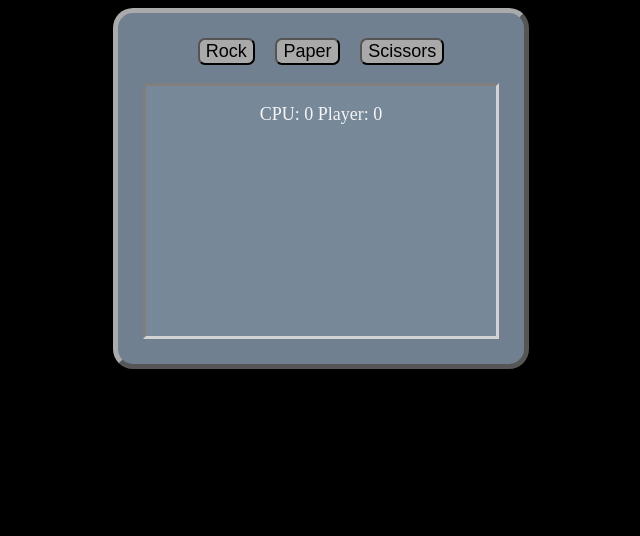
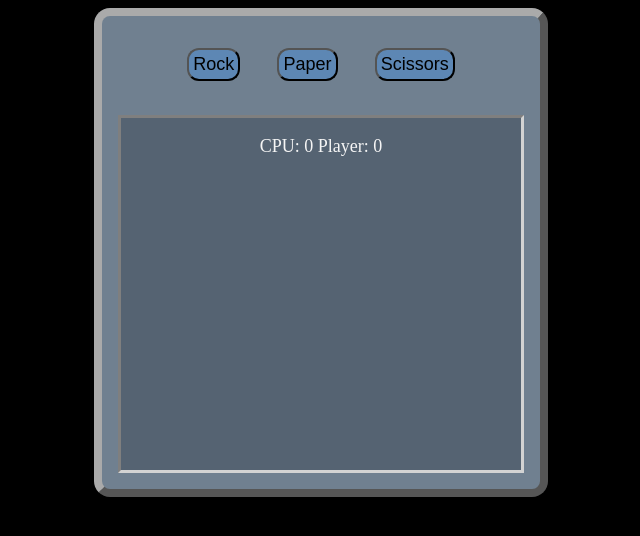
Before and after one commit to vtestagrossa/rock-paper-scissors, a plain HTML site: page index.html in a window 1280 px wide. Shown: the whole page, without its empty margins (319-959 px from the left). Drawn offline with Linux system fonts and the light colour scheme.

Commit message:
changed sizes to relative in css

```diff
--- a/styles.css
+++ b/styles.css
@@ -5,10 +5,11 @@ body{
     background-color: black;
 }
 .btn{
-    background-color: darkgray;
+    background-color: rgb(93, 135, 180);
     color: black;
     font-size: large;
-    border-radius: 7px;
+    padding: .25rem;
+    border-radius: .75rem;
 }
 .container{
     display: flex;
@@ -16,16 +17,17 @@ body{
     align-items: center;
     justify-content: center;
     background-color: slategrey;
-    padding: 25px;
+    padding: 1rem;
     border-style: outset;
-    border-width: 5px;
-    border-radius: 20px;
+    border-width: .5rem;
+    border-radius: 1rem;
     border-color: #AAAAAA;
 }
 #main{
     display: flex;
     justify-content: space-around;
     align-items: center;
+    padding: 1rem;
     width: 75%;
 }
 #results{
@@ -35,9 +37,9 @@ body{
     align-items: center;
     color: rgb(245, 245, 245);
     font-size: large;
-    min-width: 350px;
-    height: 250px;
-    background-color: lightslategray;
+    min-width: 25rem;
+    height: 22rem;
+    background-color: rgb(85, 99, 114);
     border-style: inset;
     border-color: lightgray;
 }
```
